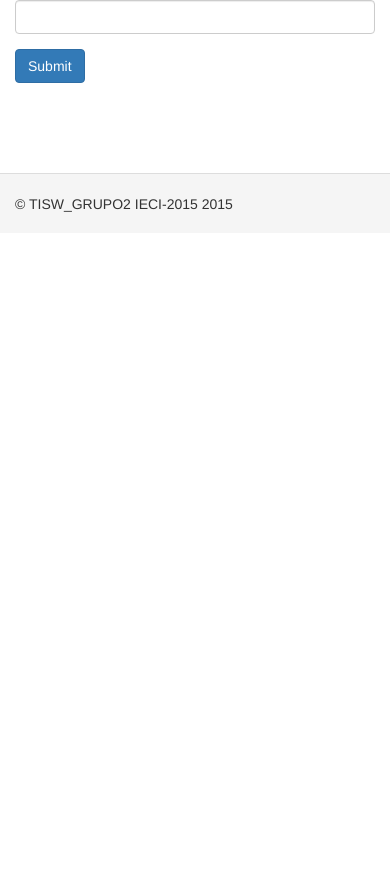
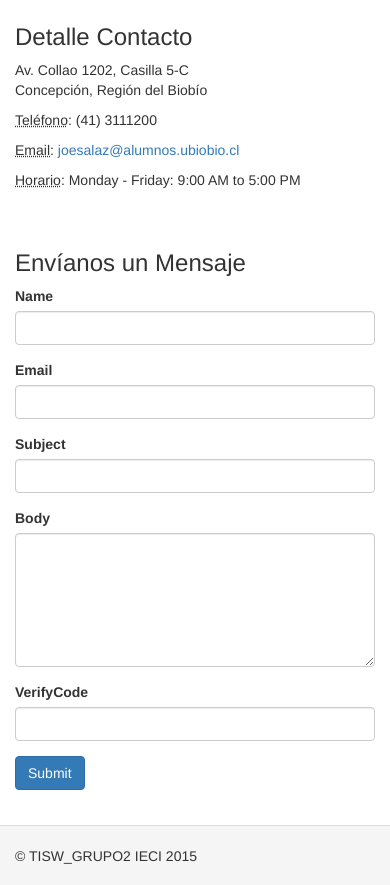
Before and after one commit to DexKai/Hypertrophia, a Yii app: template views/site/contact.php in a window 390 px wide; the page is wider, and only the part inside the window is pictured. Shown: the part 611-1496 px from the top of that part. Before the commit the page ends 823 px from the top of that part, so only its background shows below. Run offline with PHP 8.4 and a stand-in for Yii, Linux system fonts and the light colour scheme; the template is opened without the code that fills it, so the values that code supplies are empty; form fields are guessed from the names that the template uses; some libraries are stand-ins or nearby versions.

Commit message:
Formulario Contacto
incorporación mapa simulado

```diff
--- a/views/layouts/main.php
+++ b/views/layouts/main.php
@@ -64,7 +64,7 @@ AppAsset::register($this);
 
     <footer class="footer">
         <div class="container">
-            <p class="pull-left">&copy; TISW_GRUPO2 IECI-2015 <?= date('Y') ?></p>
+            <p class="pull-left">&copy; TISW_GRUPO2 IECI <?= date('Y') ?></p>
             <p class="pull-right"><?= Yii::powered() ?></p>
         </div>
     </footer>
--- a/views/site/contact.php
+++ b/views/site/contact.php
@@ -7,7 +7,7 @@ use yii\captcha\Captcha;
 /* @var $form yii\bootstrap\ActiveForm */
 /* @var $model app\models\ContactForm */
 
-$this->title = 'Contact';
+$this->title = 'Contacto';
 $this->params['breadcrumbs'][] = $this->title;
 ?>
 <div class="site-contact">
@@ -16,7 +16,7 @@ $this->params['breadcrumbs'][] = $this->title;
     <?php if (Yii::$app->session->hasFlash('contactFormSubmitted')): ?>
 
     <div class="alert alert-success">
-        Thank you for contacting us. We will respond to you as soon as possible.
+        Gracias por contactarse con nosotros. Responderemos a la mayor brevedad posible.
     </div>
 
     <p>
@@ -33,11 +33,51 @@ $this->params['breadcrumbs'][] = $this->title;
     <?php else: ?>
 
     <p>
-        If you have business inquiries or other questions, please fill out the following form to contact us. Thank you.
+        Si tiene consultas comerciales u otras preguntas, por favor, rellene el siguiente formulario para contactar con nosotros. Gracias.
     </p>
 
+        <!-- Content Row -->
+        <div class="row">
+            <!-- Map Column -->
+            <div class="col-md-8">
+                <!-- Embedded Google Map -->
+                <iframe src="https://www.google.com/maps/embed?pb=!1m18!1m12!1m3!1d3193.8221705771075!2d-73.01150600000001!3d-36.82278099999999!2m3!1f0!2f0!3f0!3m2!1i1024!2i768!4f13.1!3m3!1m2!1s0x9669b41835139b61%3A0x4c8fe1808ebdd3f9!2sUniversidad+del+B%C3%ADo-B%C3%ADo!5e0!3m2!1ses-419!2scl!4v1429069699103" width="750" height="400" frameborder="0" style="border:0"></iframe>            </div>
+            <!-- Contact Details Column -->
+            <div class="col-md-4">
+                <h3>Detalle Contacto</h3>
+                <p>
+                    Av. Collao 1202, Casilla 5-C<br>Concepción, Región del Biobío<br>
+                </p>
+                <p><i class="fa fa-phone"></i>
+                    <abbr title="Phone">Teléfono</abbr>: (41) 3111200</p>
+                <p><i class="fa fa-envelope-o"></i>
+                    <abbr title="Email">Email</abbr>: <a href="mailto:name@example.com">joesalaz@alumnos.ubiobio.cl</a>
+                </p>
+                <p><i class="fa fa-clock-o"></i>
+                    <abbr title="Hours">Horario</abbr>: Monday - Friday: 9:00 AM to 5:00 PM</p>
+                <ul class="list-unstyled list-inline list-social-icons">
+                    <li>
+                        <a href="#"><i class="fa fa-facebook-square fa-2x"></i></a>
+                    </li>
+                    <li>
+                        <a href="#"><i class="fa fa-linkedin-square fa-2x"></i></a>
+                    </li>
+                    <li>
+                        <a href="#"><i class="fa fa-twitter-square fa-2x"></i></a>
+                    </li>
+                    <li>
+                        <a href="#"><i class="fa fa-google-plus-square fa-2x"></i></a>
+                    </li>
+                </ul>
+            </div>
+        </div>
+        <!-- /.row -->
+
+        <!-- Contact Form -->
+        <!-- In order to set the email address and subject line for the contact form go to the bin/contact_me.php file. -->
     <div class="row">
         <div class="col-lg-5">
+            <h3>Envíanos un Mensaje</h3>
             <?php $form = ActiveForm::begin(['id' => 'contact-form']); ?>
                 <?= $form->field($model, 'name') ?>
                 <?= $form->field($model, 'email') ?>
```
